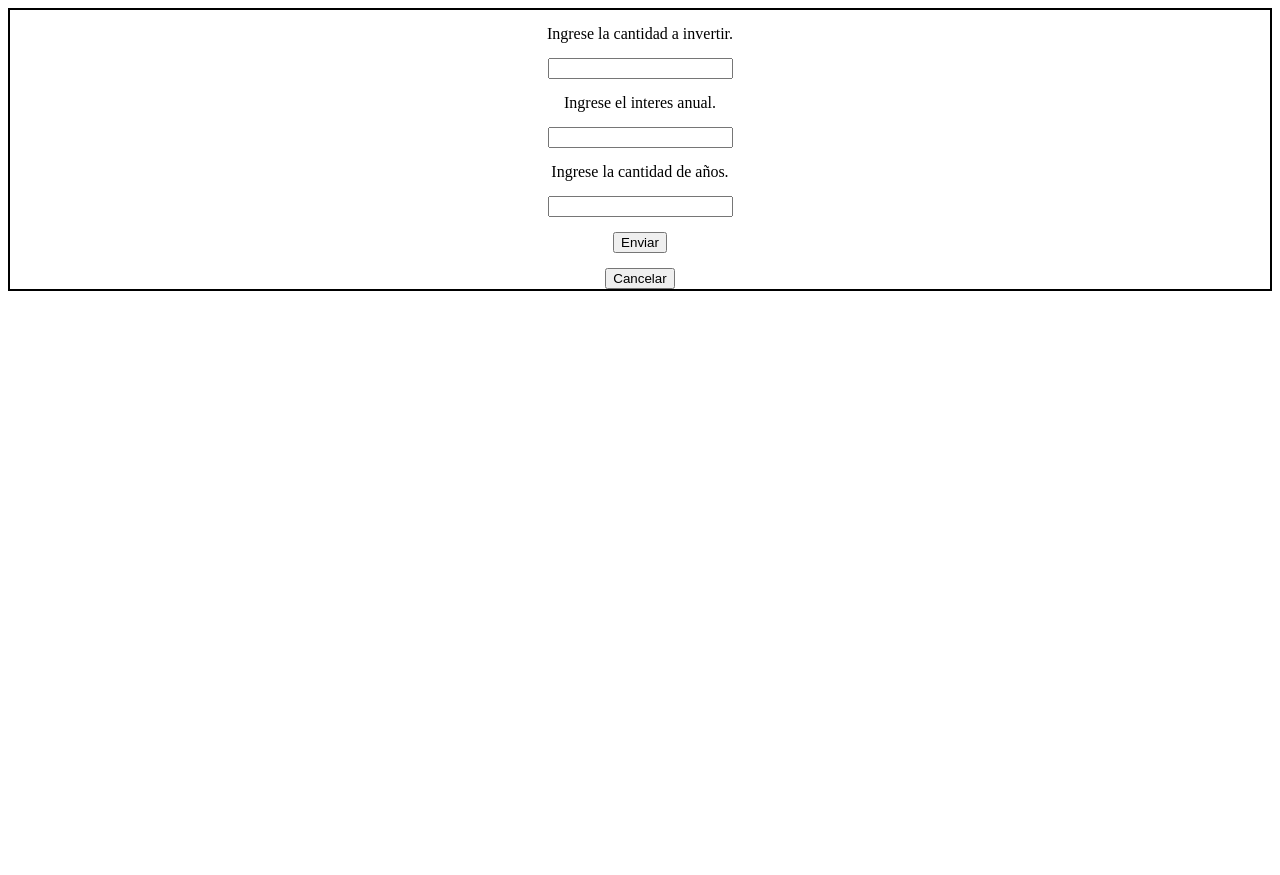
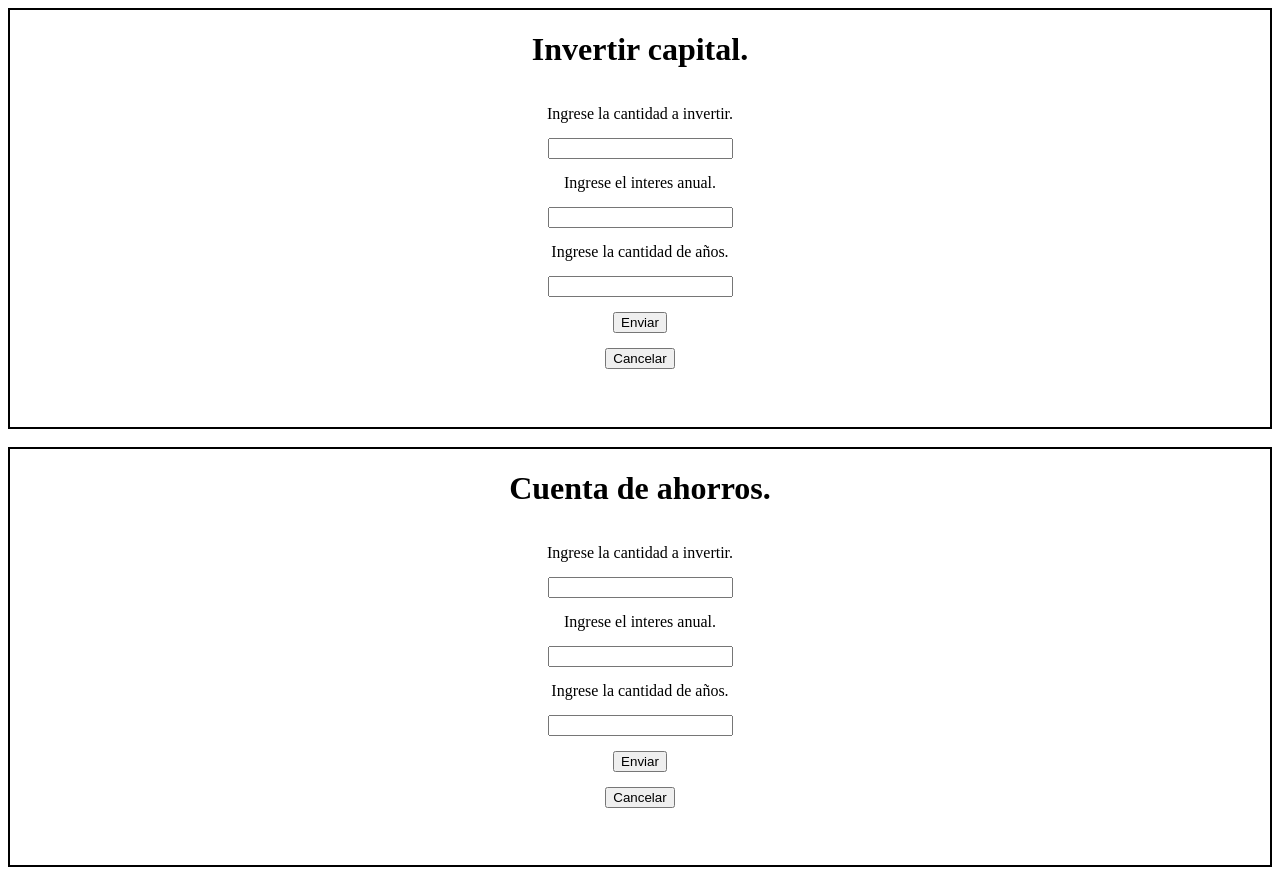
Before and after one commit to brianpr-pr/Aplicacion-Multidisciplinar, a PHP site: page / in a window 1280 px wide. Before the commit the page ends 291 px from the top, so only its background shows below. Run offline with PHP 8.4, Linux system fonts and the light colour scheme.

Commit message:
Tarea 2 finalizada

```diff
--- a/componentes/datosFinancieros.php
+++ b/componentes/datosFinancieros.php
@@ -59,3 +59,12 @@ function getInteresCompuesto($capitalInicial, $interesCompuesto, $numeroAños){
     }
     return $capitalInicial;
 }
+
+function getInteresesCuentaAhorro($capitalInicial, $interesCompuesto, $numeroAños){
+    $resultado = "Año 0: {$capitalInicial}<br>";
+    for($i=1; $i<=$numeroAños; $i++){
+        $capitalInicial += $capitalInicial / 100 * $interesCompuesto;
+        $resultado .= "Año {$i}: {$capitalInicial}<br>";
+    }
+    return $resultado;
+}
--- a/css/style.css
+++ b/css/style.css
@@ -1,9 +1,15 @@
-form{
+.div-app{
+    border: 2px solid black;
+    display: flex;
+    flex-direction: column;
+    h1{
+        align-self: center;
+    }
+    form{
     display: flex;
     flex-direction: column;
     align-items: center;
     justify-items: space-around;
-    border: 2px solid black;
     * {margin-top: 15px;}
-
+    }
 }
--- a/index.php
+++ b/index.php
@@ -13,8 +13,8 @@ include "./componentes/utilidades.php";
 
 
 <?php
-$outputFinanzas = "";
-
+$outputCapitalInvertir = "";
+$outputCuentaAhorros = "";
 if($_SERVER["REQUEST_METHOD"] === "POST"){
 
     if(isset($_POST['capital'], $_POST['interes'], $_POST['años'] )){
@@ -26,9 +26,24 @@ if($_SERVER["REQUEST_METHOD"] === "POST"){
 
         //Calculo interes compuesto.
         if($validacionResultados[0]){
-            $outputFinanzas .= getInteresCompuesto($_POST['capital'], $_POST['interes'], $_POST['años']);
+            $outputCapitalInvertir .= getInteresCompuesto($_POST['capital'], $_POST['interes'], $_POST['años']);
         } else{
-            $outputFinanzas .= $validacionResultados[1];
+            $outputCapitalInvertir .= $validacionResultados[1];
+        }
+    }
+
+    if(isset($_POST['capitalCuentaAhorro'], $_POST['interesCuentaAhorro'], $_POST['añosCuentaAhorro'] )){
+        $_POST['capitalCuentaAhorro'] = validarCapital($_POST['capitalCuentaAhorro']);
+        $_POST['interesCuentaAhorro'] = validarInteres($_POST['interesCuentaAhorro']);
+        $_POST['añosCuentaAhorro'] = validarAños($_POST['añosCuentaAhorro']);
+
+        $validacionResultados = comprobarDatos($_POST);
+
+        //Calculo interes compuesto.
+        if($validacionResultados[0]){
+            $outputCuentaAhorros .= getInteresesCuentaAhorro($_POST['capitalCuentaAhorro'], $_POST['interesCuentaAhorro'], $_POST['añosCuentaAhorro']);
+        } else{
+            $outputCuentaAhorros .= $validacionResultados[1];
         }
     }
 }
@@ -37,7 +52,8 @@ if($_SERVER["REQUEST_METHOD"] === "POST"){
 
 
 <body>
-    <div id="" class="">
+    <div id="" class="div-app">
+        <h1>Invertir capital.</h1>
         <form method="POST">
             <label for="capital" id="" class="">Ingrese la cantidad a invertir.</label>
             <input type="number" id="capital" class="" name="capital"/>
@@ -51,9 +67,29 @@ if($_SERVER["REQUEST_METHOD"] === "POST"){
             <button type="submit" id="" class="">Enviar</button>
             <button type="reset" id="" class="">Cancelar</button>
         </form>
+        <br>
+        <h2><?php echo $outputCapitalInvertir;?></h2>
     </div>
     <br>
-    <h2><?php echo $outputFinanzas;?></h2>
-    <br>
+
+    <div class="div-app">
+        <h1>Cuenta de ahorros.</h1>
+        <form method="POST">
+            <label for="capitalCuentaAhorro" id="" class="">Ingrese la cantidad a invertir.</label>
+            <input type="number" id="capitalCuentaAhorro" class="" name="capitalCuentaAhorro"/>
+
+            <label for="interesCuentaAhorro" id="" class="">Ingrese el interes anual.</label>
+            <input type="number" id="interesCuentaAhorro" class="" name="interesCuentaAhorro"/>
+
+            <label for="añosCuentaAhorro" id="" class="">Ingrese la cantidad de años.</label>
+            <input type="number" id="añosCuentaAhorro" class="" name="añosCuentaAhorro"/>
+
+            <button type="submit" id="" class="">Enviar</button>
+            <button type="reset" id="" class="">Cancelar</button>
+        </form>
+        <br>
+        <h2><?php echo $outputCuentaAhorros;?></h2>
+    </div>
+
 </body>
 </html>
```
